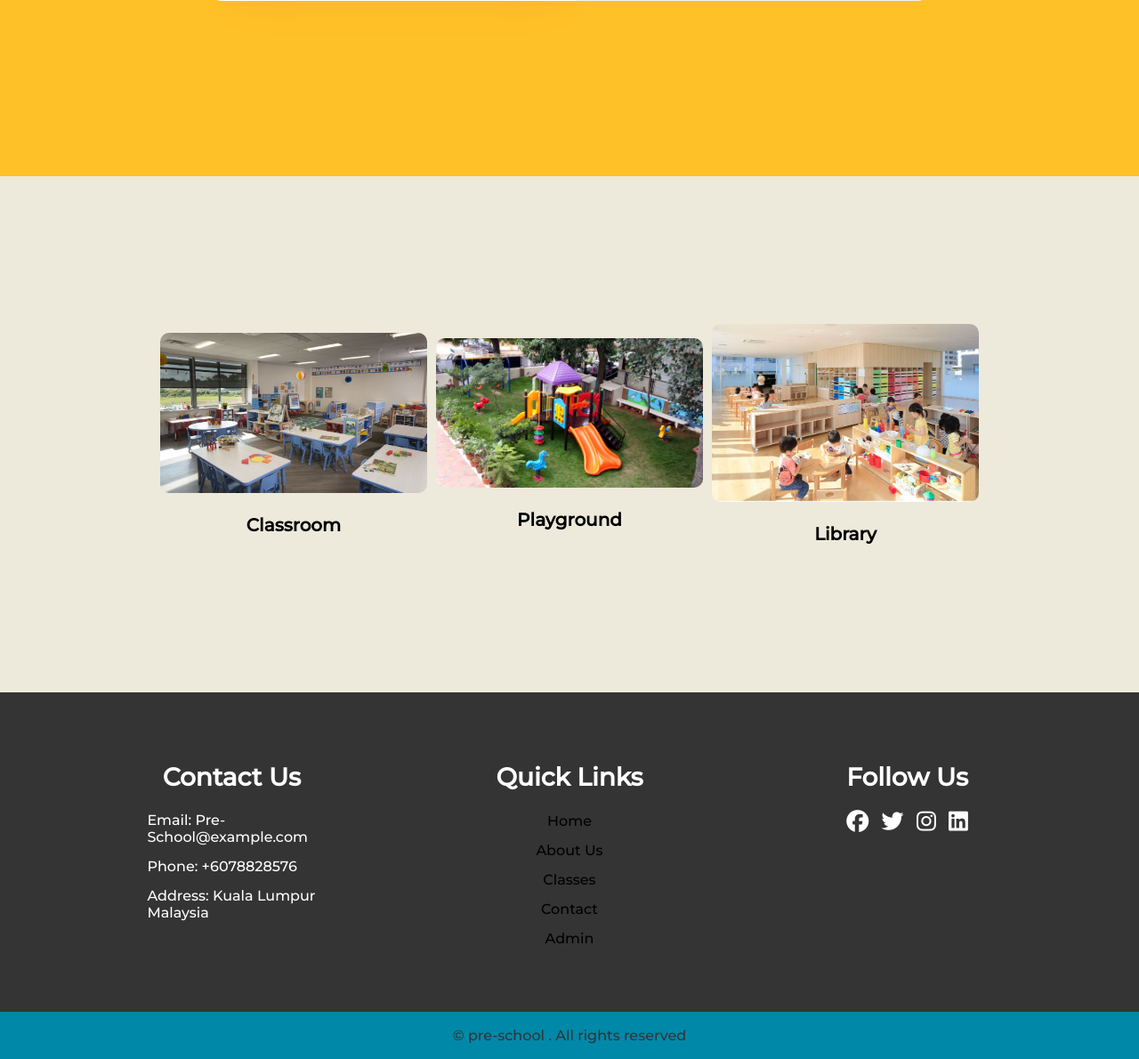
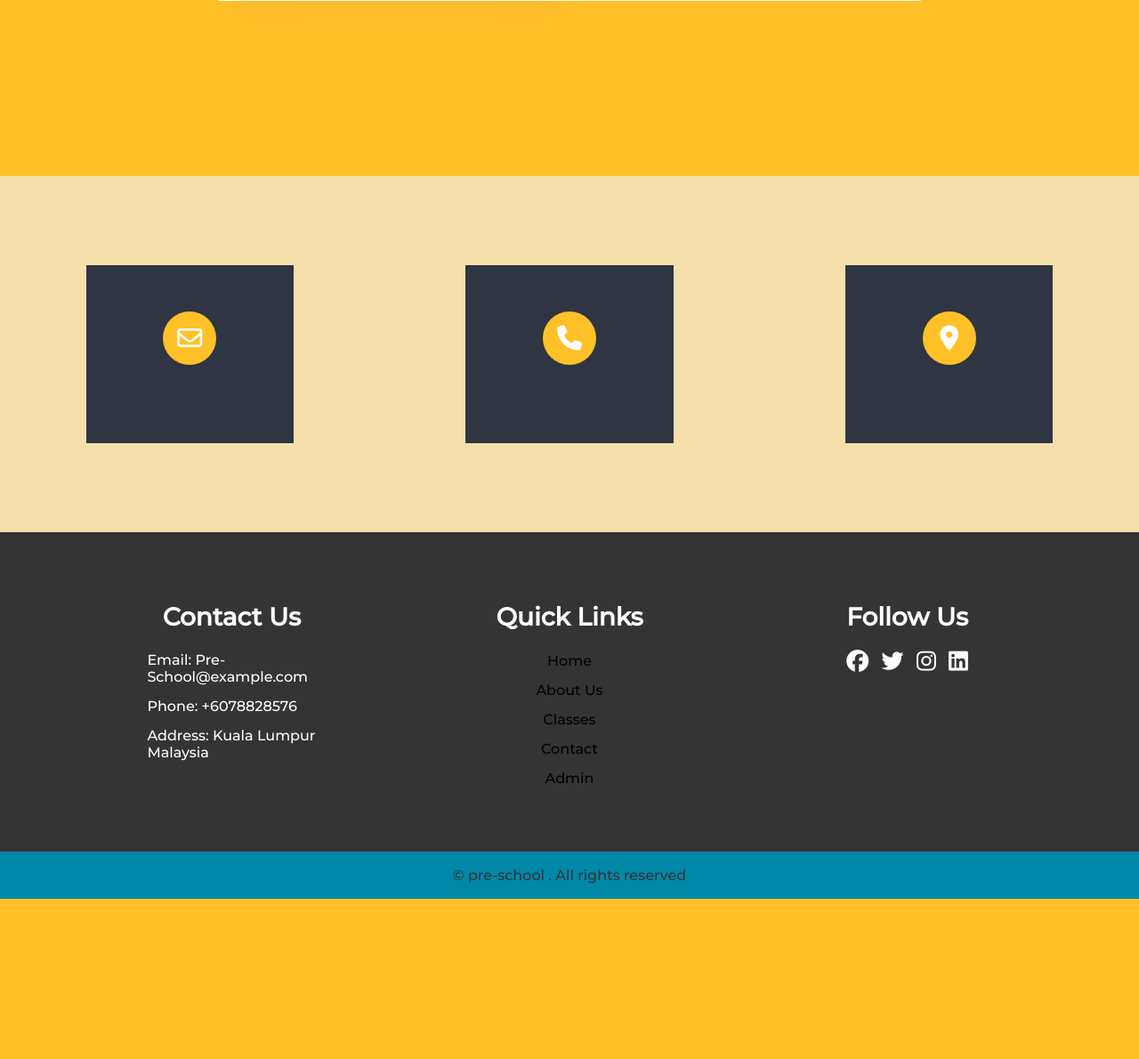
Before and after one commit to GohYongZhen/Groupproject, a PHP site: page /contact.php in a window 1280 px wide. Shown: the part 987-2177 px from the top of the page at 89% size. After the commit the page ends 1997 px from the top, so only its background shows below. Run offline with PHP 8.4, Linux system fonts and the light colour scheme; some libraries are stand-ins or nearby versions.

Commit message:
Update contact.php

```diff
--- a/Groupproject/contact.php
+++ b/Groupproject/contact.php
@@ -10,9 +10,14 @@ include("config.php");
 <head>
     <meta charset="UTF-8">
     <meta name="viewport" content="width=device-width, initial-scale=1.0">
-    <link rel="stylesheet" href="https://cdnjs.cloudflare.com/ajax/libs/font-awesome/5.15.3/css/all.min.css">
+    <link rel="stylesheet" href="https://cdnjs.cloudflare.com/ajax/libs/font-awesome/6.5.1/css/all.min.css">
     <title>Contact Us Form</title>
     <link rel="stylesheet" href="css/contact.css">
+<style>
+body{
+    background-color:black;
+}
+</style>
 </head>
 <body>
     <?php include('header.php');?>
@@ -37,19 +42,26 @@ include("config.php");
         </div>
     </div>
     <!--trying to put contact and icons-->
-    <section class="facilities">
-        <div>
-          <img src="images/classroom.jpg">
-          <h3>Classroom</h3>
+    <section class="contact-card">
+        <div class="contact-info" style="color:black">
+            <div class="card">
+                <i class="card-icon far fa-envelope"></i>
+                <p>pre-school@example.com</p>
+            </div>
         </div>
-                <div>
-          <img src="images/playground.jpg">
-          <h3>Playground</h3>
+
+        <div class="contact-info" style="color:black">
+            <div class="card">
+                <i class="card-icon fa-solid fa-phone"></i>
+                <p>+6078828576</p>
+            </div>
         </div>
-        <div>
-          <img src="images/library.jpg">
-          <h3>Library</h3>
 
+        <div class="contact-info" style="color:black">
+            <div class="card">
+                <i class="card-icon fa fa-map-marker"></i>
+                <p>Kuala Lumpur Malaysia</p>
+            </div>
         </div>
     </section>
 
```
